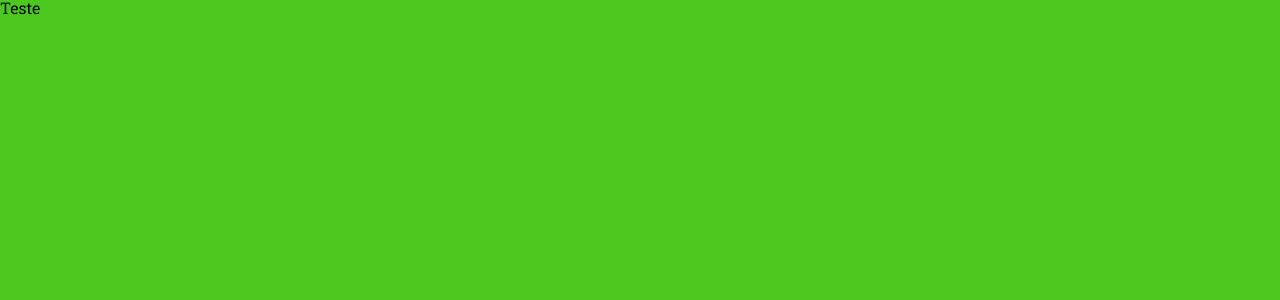
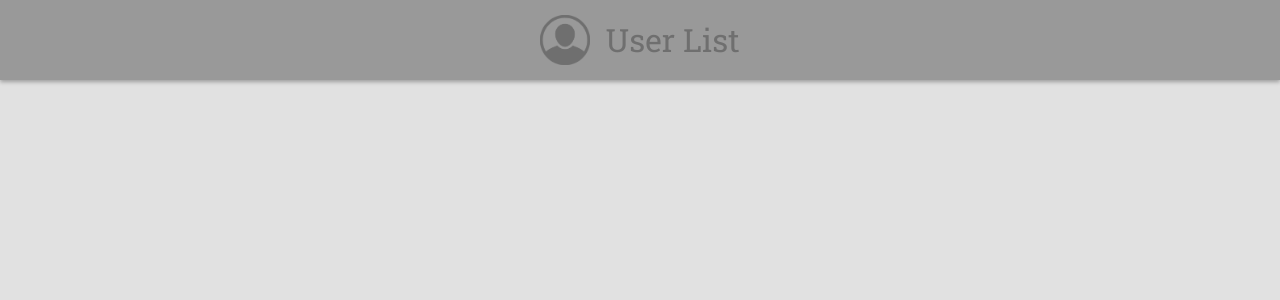
Before and after one commit to ronycastroc/user-list-fullstack, a React (Vite) app in the folder user-list-front/: page / in a window 1280 px wide. Shown: the top 300 px of the page. Built offline with nearby package versions, Linux system fonts and the light colour scheme.

Commit message:
feat: header

```diff
--- a/user-list-front/package.json
+++ b/user-list-front/package.json
@@ -13,6 +13,7 @@
     "axios": "^1.5.0",
     "react": "^18.2.0",
     "react-dom": "^18.2.0",
+    "react-icons": "^4.11.0",
     "react-router-dom": "^6.16.0",
     "styled-components": "^6.0.8",
     "typescript-transform-paths": "^3.4.6"
--- a/user-list-front/src/App.tsx
+++ b/user-list-front/src/App.tsx
@@ -1,8 +1,15 @@
+import { BrowserRouter, Route, Routes } from "react-router-dom"
+import Home from "./pages/Home"
+import Header from "./components/Header"
+
 function App() {
   return (
-    <>
-      <h1>Teste</h1>
-    </>
+    <BrowserRouter>
+      <Header />
+      <Routes>
+        <Route path="/" element={<Home />}/>
+      </Routes>
+    </BrowserRouter>
   )
 }
 
--- a/user-list-front/src/assets/styles/style.css
+++ b/user-list-front/src/assets/styles/style.css
@@ -5,6 +5,6 @@
 }
 
 body {
-  background-color: #4DC81F;
+  background-color: #E1E1E1;
   font-family: 'Roboto Slab', serif;
 }
--- /dev/null
+++ b/user-list-front/src/components/Header/index.tsx
@@ -0,0 +1,11 @@
+import { HeaderContent, Title } from "./style";
+import logo from "../../assets/images/user.png"
+
+export default function Header() {
+  return (
+    <HeaderContent>
+      <img src={logo} alt="user-logo" />
+      <Title>User List</Title>
+    </HeaderContent>
+  );
+}
--- /dev/null
+++ b/user-list-front/src/components/Header/style.tsx
@@ -0,0 +1,23 @@
+import styled from "styled-components";
+
+export const HeaderContent = styled.div`
+  width: 100%;
+  height: 80px;
+  background-color: #545454;
+  opacity: 0.5;
+  display: flex;
+  flex-direction: row;
+  align-items: center;
+  justify-content: center;
+  column-gap: 15px;
+  box-shadow: 0px 2px 4px rgba(0, 0, 0, 0.6);
+
+  img {
+    width: 50px;
+  }
+`;
+
+export const Title = styled.h1`
+  font-size: 2rem;
+  color: black;
+`;
--- /dev/null
+++ b/user-list-front/src/pages/Home/index.tsx
@@ -0,0 +1,5 @@
+export default function Home() {
+  return (
+    <></>
+  );
+}
```
Also changed, not shown: user-list-front/src/pages/Home/style.tsx (added), 1 other file (tests, documents, lock files or other folders).
